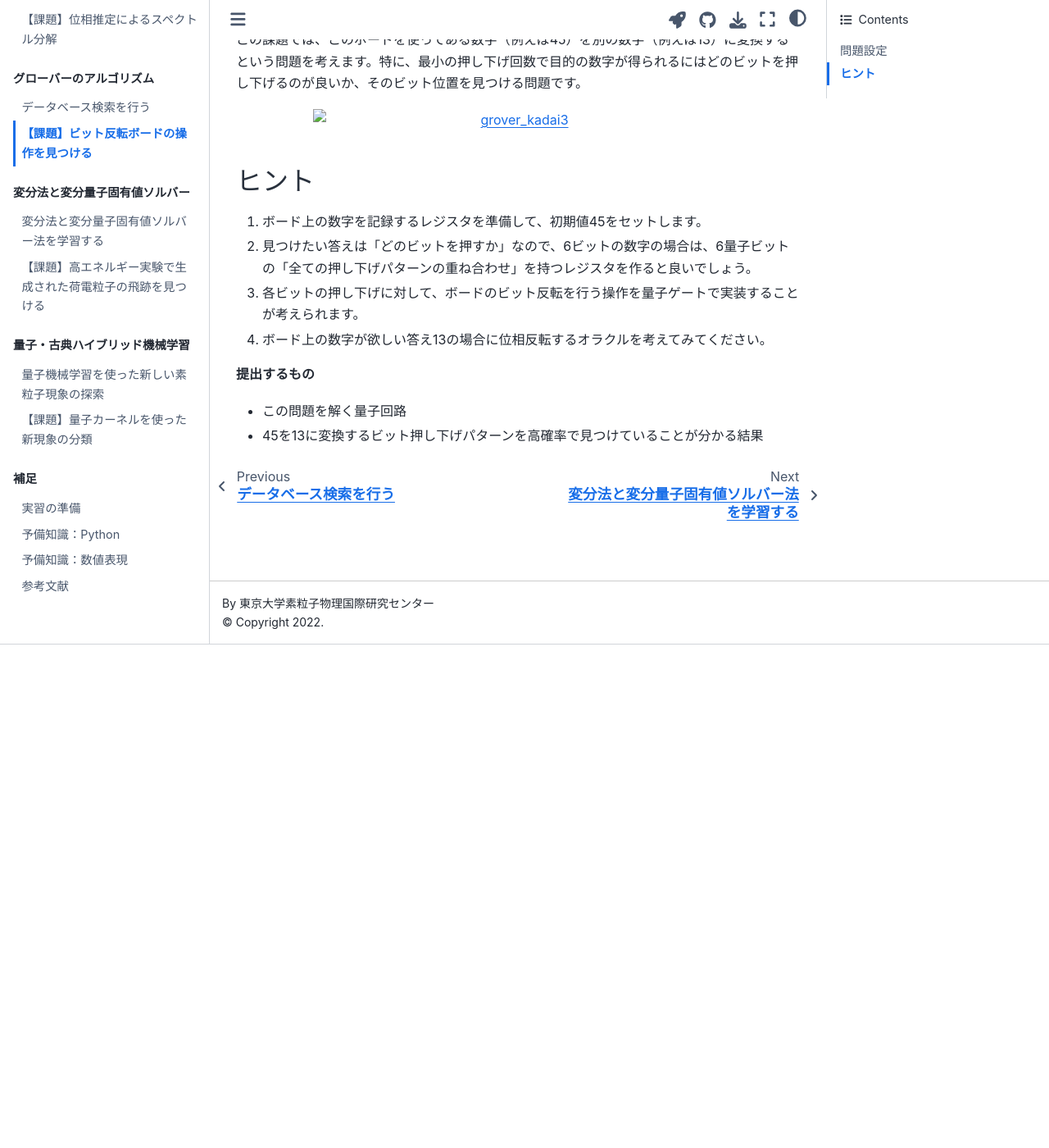
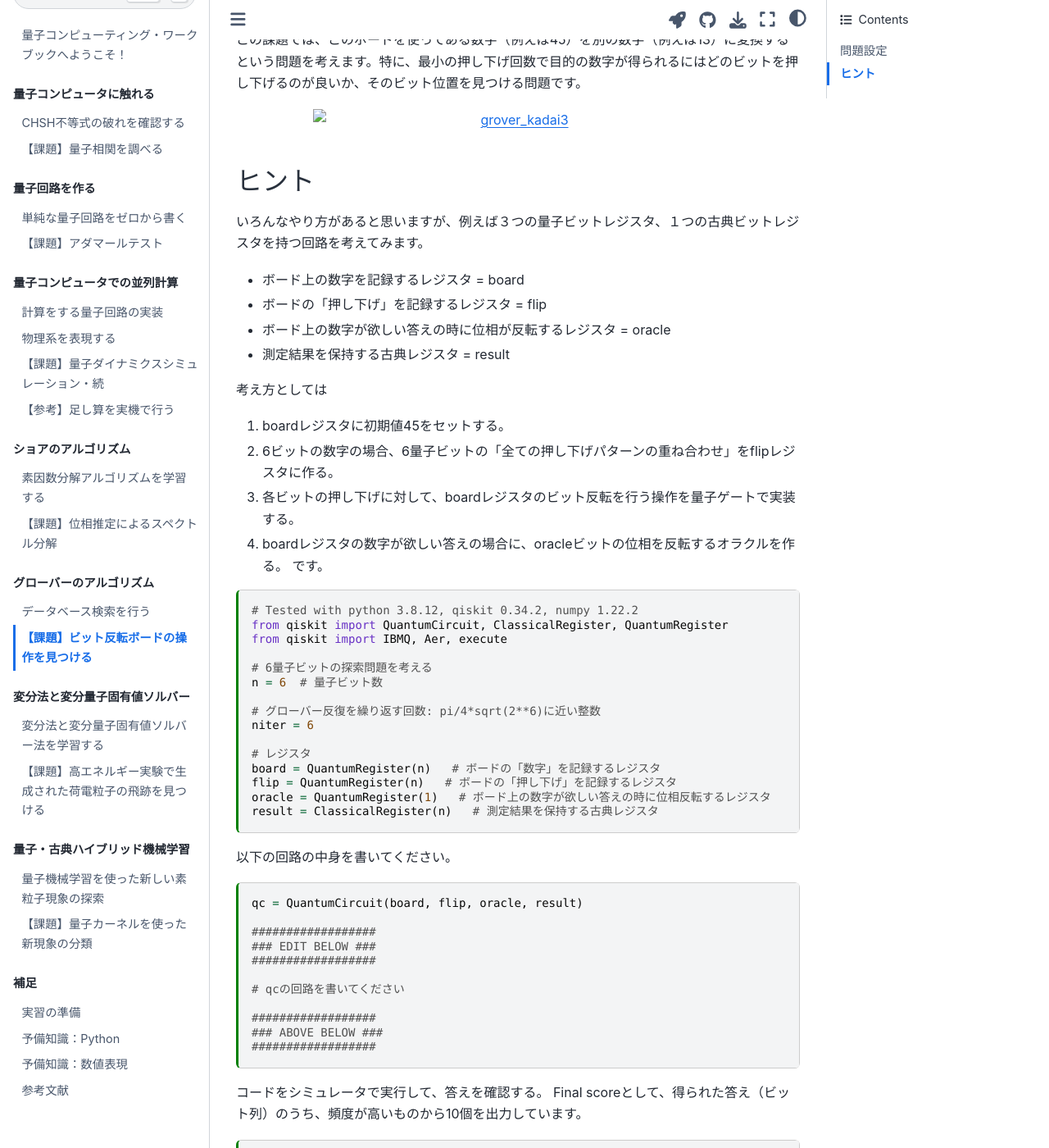
Before and after one commit to UTokyo-ICEPP/qc-workbook, a Jupyter Book: the page built from source/ja/grover_number_light.md, in a window 1280 px wide and 1400 px high, scrolled down 615 px. Shown: the whole window at 82% size. Built offline with Jupyter Book 1.0.4 settings and Sphinx 7.4.7 and the Sphinx Book theme 1.1.4, drawn with Linux system fonts in a browser that asks for light colours; some of the changed text lies outside the part shown.

Commit message:
updated grover_number_light

````diff
--- a/source/ja/grover_number_light.md
+++ b/source/ja/grover_number_light.md
@@ -60,10 +60,95 @@ language_info:
 
 ## ヒント
 
-1. ボード上の数字を記録するレジスタを準備して、初期値45をセットします。
-2. 見つけたい答えは「どのビットを押すか」なので、6ビットの数字の場合は、6量子ビットの「全ての押し下げパターンの重ね合わせ」を持つレジスタを作ると良いでしょう。
-3. 各ビットの押し下げに対して、ボードのビット反転を行う操作を量子ゲートで実装することが考えられます。
-4. ボード上の数字が欲しい答え13の場合に位相反転するオラクルを考えてみてください。
+いろんなやり方があると思いますが、例えば３つの量子ビットレジスタ、１つの古典ビットレジスタを持つ回路を考えてみます。
+
+- ボード上の数字を記録するレジスタ = board
+- ボードの「押し下げ」を記録するレジスタ = flip
+- ボード上の数字が欲しい答えの時に位相が反転するレジスタ = oracle
+- 測定結果を保持する古典レジスタ = result
+
+考え方としては
+1. boardレジスタに初期値45をセットする。
+2. 6ビットの数字の場合、6量子ビットの「全ての押し下げパターンの重ね合わせ」をflipレジスタに作る。
+3. 各ビットの押し下げに対して、boardレジスタのビット反転を行う操作を量子ゲートで実装する。
+4. boardレジスタの数字が欲しい答えの場合に、oracleビットの位相を反転するオラクルを作る。
+です。
+
+```{code-cell} ipython3
+---
+jupyter:
+  outputs_hidden: false
+pycharm:
+  name: '#%%
+
+    '
+---
+# Tested with python 3.8.12, qiskit 0.34.2, numpy 1.22.2
+from qiskit import QuantumCircuit, ClassicalRegister, QuantumRegister
+from qiskit import IBMQ, Aer, execute
+
+# 6量子ビットの探索問題を考える
+n = 6  # 量子ビット数
+
+# グローバー反復を繰り返す回数: pi/4*sqrt(2**6)に近い整数
+niter = 6
+
+# レジスタ
+board = QuantumRegister(n)   # ボードの「数字」を記録するレジスタ
+flip = QuantumRegister(n)   # ボードの「押し下げ」を記録するレジスタ
+oracle = QuantumRegister(1)   # ボード上の数字が欲しい答えの時に位相反転するレジスタ
+result = ClassicalRegister(n)   # 測定結果を保持する古典レジスタ
+```
+
+以下の回路の中身を書いてください。
+
+```{code-cell} ipython3
+---
+jupyter:
+  outputs_hidden: false
+pycharm:
+  name: '#%%
+
+    '
+---
+qc = QuantumCircuit(board, flip, oracle, result)
+
+##################
+### EDIT BELOW ###
+##################
+
+# qcの回路を書いてください
+
+##################
+### ABOVE BELOW ###
+##################
+```
+
+コードをシミュレータで実行して、答えを確認する。
+Final scoreとして、得られた答え（ビット列）のうち、頻度が高いものから10個を出力しています。
+
+```{code-cell} ipython3
+---
+jupyter:
+  outputs_hidden: false
+pycharm:
+  name: '#%%
+
+    '
+---
+# シミュレータで実行
+backend = Aer.get_backend('qasm_simulator')
+job = execute(qc, backend=backend, shots=8000, seed_simulator=12345)
+result = job.result()
+count = result.get_counts()
+
+score_sorted = sorted(count.items(), key=lambda x:x[1], reverse=True)
+final_score = score_sorted[0:10]
+
+print('Final score:')
+print(final_score)
+```
+
 
 +++ {"pycharm": {"name": "#%% md\n"}}
 
````
